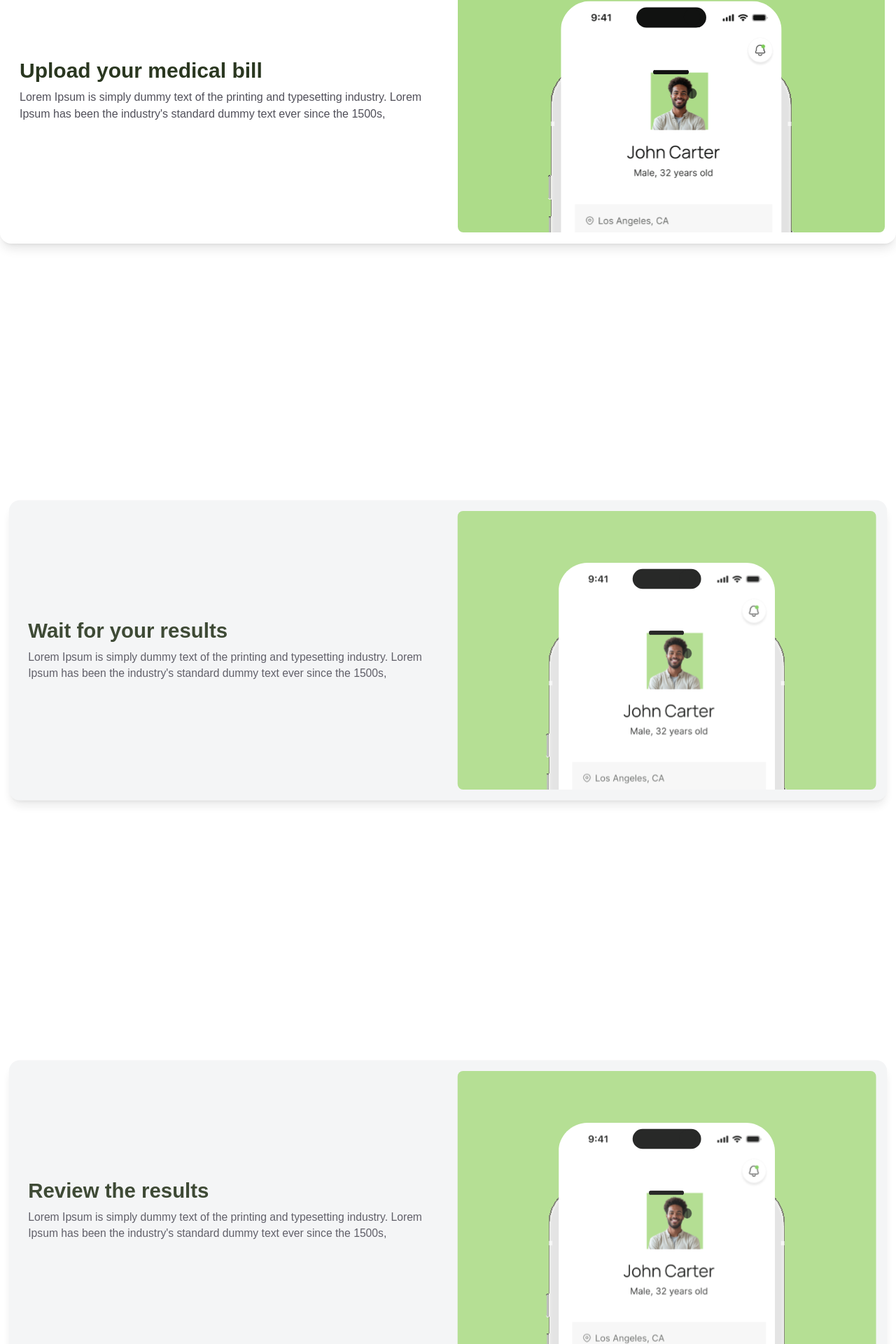
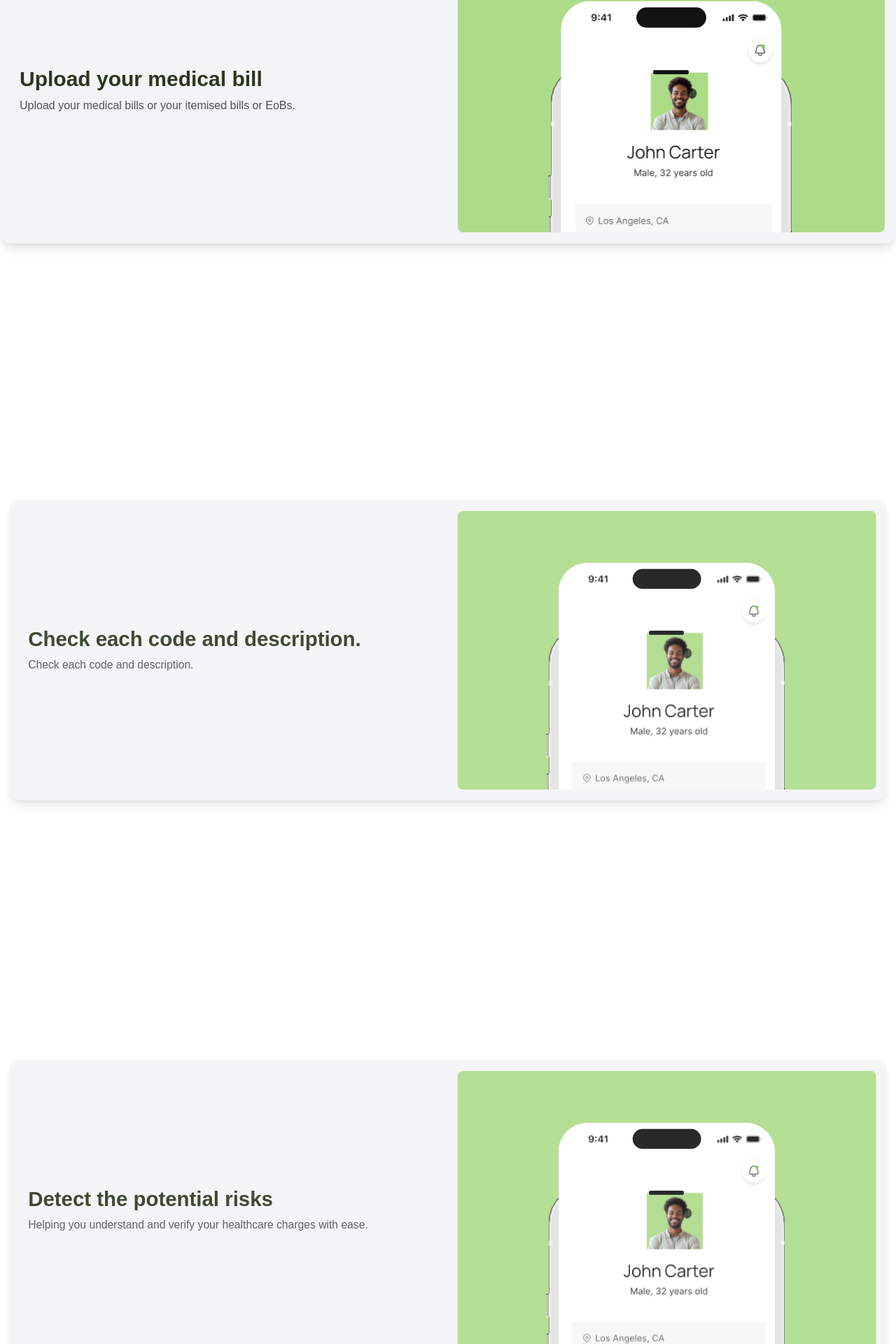
Before and after one commit to kushasupaya/lapius-app, a Next.js app: page / in a window 1280 px wide. Shown: the part 1199-3119 px from the top of the page at 70% size. Built offline with nearby package versions, Linux system fonts and the light colour scheme; no server answers.

Commit message:
bg-image changes

```diff
--- a/src/components/sections/home/components/scrollable-contents/index.tsx
+++ b/src/components/sections/home/components/scrollable-contents/index.tsx
@@ -1,4 +1,4 @@
-'use client';
+"use client";
 
 import { useEffect, useState } from "react";
 import Image from "next/image";
@@ -41,14 +41,14 @@ const ScrollableContents = () => {
             : "z-[20] scale-[0.98] opacity-90"
         )}
       >
-        <div className="container mx-auto rounded-2xl min-h-[422px] transition-shadow duration-500 shadow-lg hover:shadow-2xl">
+        <div className="container mx-auto rounded-2xl min-h-[422px] transition-shadow duration-500 shadow-lg bg-gray-100 hover:shadow-2xl">
           <div className="w-full h-full p-4 flex flex-col items-center md:flex-row gap-4">
             <div className="p-3 w-full">
               <p className="text-primary-foreground font-semibold text-3xl mb-2">
                 Upload your medical bill
               </p>
               <p className="text-subtitle-normal text-base">
-                Lorem Ipsum is simply dummy text of the printing and typesetting industry. Lorem Ipsum has been the industry&apos;s standard dummy text ever since the 1500s,
+                Upload your medical bills or your itemised bills or EoBs.
               </p>
             </div>
             <div className="bg-primary rounded-lg h-full w-full">
@@ -79,10 +79,10 @@ const ScrollableContents = () => {
           <div className="w-full h-full p-4 flex flex-col items-center md:flex-row gap-4">
             <div className="p-3 w-full">
               <p className="text-primary-foreground font-semibold text-3xl mb-2">
-                Wait for your results
+                Check each code and description.{" "}
               </p>
               <p className="text-subtitle-normal text-base">
-                Lorem Ipsum is simply dummy text of the printing and typesetting industry. Lorem Ipsum has been the industry&apos;s standard dummy text ever since the 1500s,
+                Check each code and description.
               </p>
             </div>
             <div className="bg-primary rounded-lg h-full w-full">
@@ -102,21 +102,22 @@ const ScrollableContents = () => {
         data-index={3}
         className={cn(
           "scroll-div sticky top-0 h-screen flex items-center justify-center text-black text-4xl transition-transform duration-500",
-            activeDiv === 3
-              ? "z-[30] scale-100 opacity-100"
-              : activeDiv > 3
-              ? "z-[10] scale-[0.95] opacity-80"
-              : "z-[20] scale-[0.98] opacity-90"
+          activeDiv === 3
+            ? "z-[30] scale-100 opacity-100"
+            : activeDiv > 3
+            ? "z-[10] scale-[0.95] opacity-80"
+            : "z-[20] scale-[0.98] opacity-90"
         )}
       >
         <div className="container mx-auto bg-gray-100 rounded-2xl min-h-[422px] transition-shadow duration-500 shadow-lg hover:shadow-2xl">
           <div className="w-full h-full p-4 flex flex-col items-center md:flex-row gap-4">
             <div className="p-3 w-full">
               <p className="text-primary-foreground font-semibold text-3xl mb-2">
-                Review the results
+                Detect the potential risks{" "}
               </p>
               <p className="text-subtitle-normal text-base">
-                Lorem Ipsum is simply dummy text of the printing and typesetting industry. Lorem Ipsum has been the industry&apos;s standard dummy text ever since the 1500s,
+                Helping you understand and verify your healthcare charges with
+                ease.
               </p>
             </div>
             <div className="bg-primary rounded-lg h-full w-full">
@@ -133,6 +134,6 @@ const ScrollableContents = () => {
       </div>
     </main>
   );
-}
+};
 
 export default ScrollableContents;
--- a/src/components/sections/home/waitlist-section.tsx
+++ b/src/components/sections/home/waitlist-section.tsx
@@ -2,7 +2,10 @@ import WaitListForm from "@/components/forms/waitlist-form";
 
 const WaitlistSection = () => {
   return (
-    <section id="wait-list-section" className="w-full h-80  bg-secondary flex justify-center items-center">
+    <section
+      id="wait-list-section"
+      className="w-full h-80  bg-[url('/images/background.svg')] flex justify-center items-center bg-center bg-cover bg-no-repeat "
+    >
       <div className="flex flex-col items-center w-full">
         <h2 className="max-w-[607px]  text-white text-[30px] font-semibold text-center leading-tight">
           Sign up for our <span className="text-[#ACDB88]">Waitlist</span>
```
Also changed, not shown: public/images/background.svg (added).
